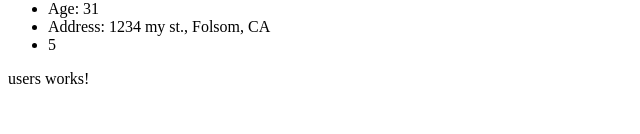
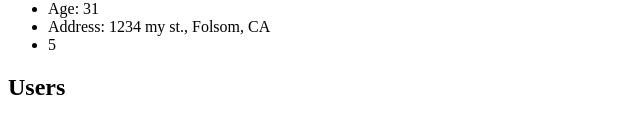
Before and after one commit to jaboulos/angular-sandbox-app, an Angular app: page / in a window 1280 px wide. Shown: the part 230-364 px from the top of the page, without its empty margins (0-640 px from the left). Built offline with nearby package versions, Linux system fonts and the light colour scheme.

Commit message:
ngFor loop

```diff
--- a/src/app/components/users/users.component.html
+++ b/src/app/components/users/users.component.html
@@ -1,3 +1,15 @@
-<p>
-  users works!
-</p>
+<h2>Users</h2>
+
+<ul>
+  <!-- ngFor, loop through users array on ts file, display data from that loop -->
+  <li *ngFor="let user of users">
+    <h3>{{ user.firstName }} {{ user.lastName }}</h3>
+    <ul>
+      <li>Age: {{ user.age }}</li>
+      <li>
+        Address: {{ user.address.street }} {{ user.address.city }},
+        {{ user.address.state }}
+      </li>
+    </ul>
+  </li>
+</ul>
```
